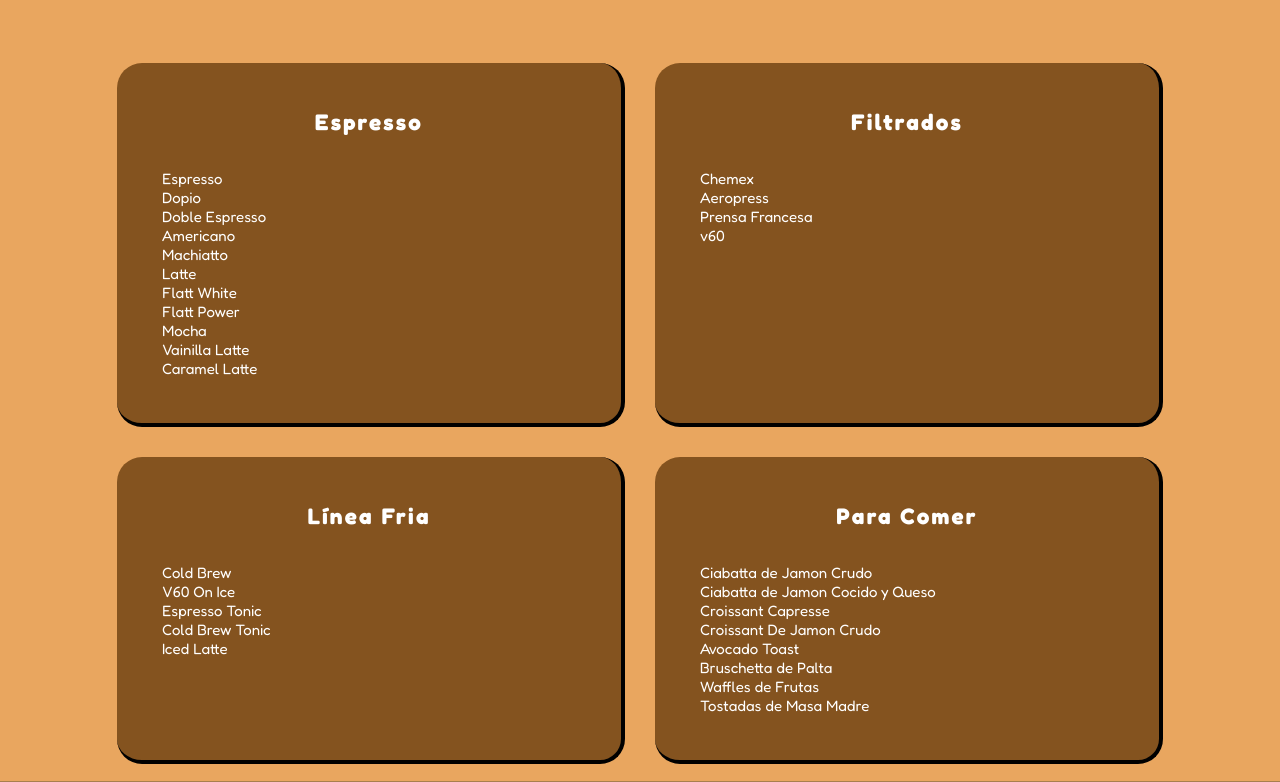
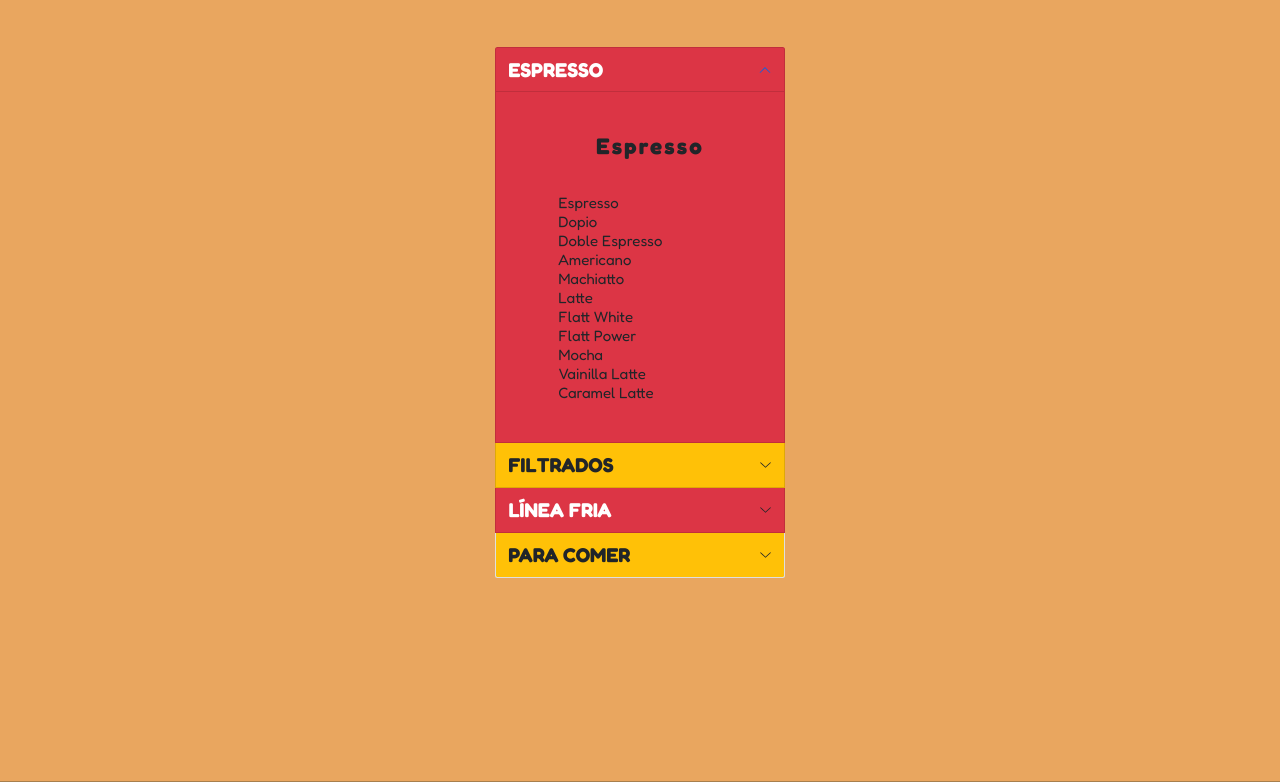
Before and after one commit to bdallago/kaffetto-s, a plain HTML site: page pages/menu-digital.html in a window 1280 px wide. Shown: the part 227-1009 px from the top of the page. Drawn offline with nearby package versions, Linux system fonts and the light colour scheme.

Commit message:
se agrego boostrap para en desafio: se cambio el menu de navegacion en el index y la visualizacion del menu en la pagina menú digita

```diff
--- a/pages/menu-digital.html
+++ b/pages/menu-digital.html
@@ -4,6 +4,7 @@
     <meta charset="UTF-8">
     <meta http-equiv="X-UA-Compatible" content="IE=edge">
     <meta name="viewport" content="width=device-width, initial-scale=1.0">
+    <link href="https://cdn.jsdelivr.net/npm/bootstrap@5.1.3/dist/css/bootstrap.min.css" rel="stylesheet" integrity="sha384-1BmE4kWBq78iYhFldvKuhfTAU6auU8tT94WrHftjDbrCEXSU1oBoqyl2QvZ6jIW3" crossorigin="anonymous">
     <link rel="stylesheet" href="../styles/styles.css">
     <link rel="preconnect" href="https://fonts.googleapis.com">
     <link rel="preconnect" href="https://fonts.gstatic.com" crossorigin>
@@ -27,11 +28,17 @@
         </header>
         <section class="section seccionPrincipal container-row">
             <h1 class="seccionPrincipal__titulo">MENÚ DIGITAL</h1>
-        <section class="seccionMenuDigital flex-column container-row">
-            <div class="menuContainer flex-row">
-            <article class="menu flex-row">
-            <ul class="menu__contenido">
-                <h3 class="menu__titulo">Espresso</h3>
+            <div class="accordion" id="accordionExample">
+                <div class="accordion-item bg-danger">
+                  <h2 class="accordion-header" id="headingOne">
+                    <button class="accordion-button bg-danger text-white text-uppercase fw-bold fs-2" type="button" data-bs-toggle="collapse" data-bs-target="#collapseOne" aria-expanded="true" aria-controls="collapseOne">
+                      Espresso
+                    </button>
+                  </h2>
+                  <div id="collapseOne" class="accordion-collapse collapse show" aria-labelledby="headingOne" data-bs-parent="#accordionExample">
+                    <div class="accordion-body">
+                        <ul class="menu__contenido text-dark bg-danger">
+                            <h3 class="menu__titulo text-dark bg-danger">Espresso</h3>
                                 <li> Espresso
                                 <li>Dopio
                                 <li>Doble Espresso
@@ -44,19 +51,37 @@
                                 <li>Vainilla Latte
                                 <li>Caramel Latte
                         </ul>
-            </article>
-            <article class="menu">
-            <ul class="menu__contenido">
-                <h3 class="menu__titulo">Filtrados</h3>
+                    </div>
+                  </div>
+                </div>
+                <div class="accordion-item bg-warning">
+                  <h2 class="accordion-header" id="headingTwo">
+                    <button class="accordion-button collapsed bg-warning text-dark text-uppercase fw-bold fs-2" type="button" data-bs-toggle="collapse" data-bs-target="#collapseTwo" aria-expanded="false" aria-controls="collapseTwo">
+                      Filtrados
+                    </button>
+                  </h2>
+                  <div id="collapseTwo" class="accordion-collapse collapse" aria-labelledby="headingTwo" data-bs-parent="#accordionExample">
+                    <div class="accordion-body">
+                        <ul class="menu__contenido text-dark bg-warning">
+                            <h3 class="menu__titulo text-dark bg-warning">Filtrados</h3>
                                 <li>Chemex
                                 <li>Aeropress
                                 <li>Prensa Francesa
                                 <li>v60
                         </ul>
-            </article>
-            <article class="menu">
-            <ul class="menu__contenido">
-                <h3 class="menu__titulo">Línea Fria</h3>
+                    </div>
+                  </div>
+                </div>
+                <div class="accordion-item bg-danger">
+                  <h2 class="accordion-header" id="headingThree">
+                    <button class="accordion-button collapsed bg-danger text-white text-uppercase fw-bold fs-2" type="button" data-bs-toggle="collapse" data-bs-target="#collapseThree" aria-expanded="false" aria-controls="collapseThree">
+                      Línea Fria
+                    </button>
+                  </h2>
+                  <div id="collapseThree" class="accordion-collapse collapse" aria-labelledby="headingThree" data-bs-parent="#accordionExample">
+                    <div class="accordion-body">
+                        <ul class="menu__contenido text-dark bg-danger">
+                            <h3 class="menu__titulo text-dark bg-danger">Línea Fria</h3>
                                 <li>Cold Brew
                                 <li>V60 On Ice
                                 <li>Espresso Tonic
@@ -64,9 +89,19 @@
                                 <li>Iced Latte
                         </ul>
                         </article>
-            <article class="menu">
-            <ul class="menu__contenido">
-                    <h3 class="menu__titulo">Para Comer</h3>
+                    </div>
+                  </div>
+                </div>
+            <div class="accordion-item">
+              <h2 class="accordion-header" id="headingFour">
+                <button class="accordion-button collapsed bg-warning text-dark text-uppercase fw-bold fs-2" type="button" data-bs-toggle="collapse" data-bs-target="#collapseFour" aria-expanded="false" aria-controls="collapseFour">
+                  Para Comer
+                </button>
+              </h2>
+              <div id="collapseFour" class="accordion-collapse collapse" aria-labelledby="headingFour" data-bs-parent="#accordionExample">
+                <div class="accordion-body bg-warning">
+                    <ul class="menu__contenido text-dark bg-warning">
+                        <h3 class="menu__titulo text-dark">Para Comer</h3>
                         <li>Ciabatta de Jamon Crudo
                         <li>Ciabatta de Jamon Cocido y Queso
                         <li>Croissant Capresse
@@ -76,9 +111,10 @@
                         <li>Waffles de Frutas
                         <li>Tostadas de Masa Madre
                 </ul>
-            </article>
                 </div>
-        </section>
+              </div>
+            </div>
+            </div>
         </section>
         <footer class="footer pieDePagina" >
             <div class="pieDePaginaContainer flex-row container-row">
@@ -91,6 +127,7 @@
             </ul>
             </div>
         </footer>
+        <script src="https://cdn.jsdelivr.net/npm/bootstrap@5.1.3/dist/js/bootstrap.bundle.min.js" integrity="sha384-ka7Sk0Gln4gmtz2MlQnikT1wXgYsOg+OMhuP+IlRH9sENBO0LRn5q+8nbTov4+1p" crossorigin="anonymous"></script>
     </div>
 </body>
 </html>
--- a/styles/styles.css
+++ b/styles/styles.css
@@ -4,6 +4,7 @@
     --font-color-tittle: white;
     --font-color-body: black;
     --font-primary: 'Fredoka', sans-serif;
+    --bs-body-line-height: 1;
 }
 
 /* RESET */
@@ -23,7 +24,9 @@ html{
 body{
     font-family: 'Fredoka', sans-serif;
     background: var(--secondary) ;
+    line-height: normal;
 }
+
 /* HELPERS */
 .flex-row{
     display: flex;
```
Also changed, not shown: index.html (+19 -7 lines). Lines whose indentation alone changed are shown as unchanged.
